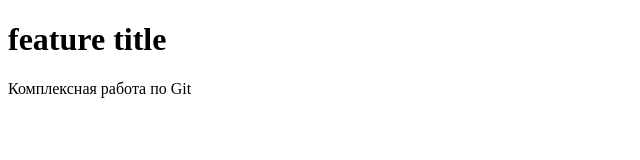
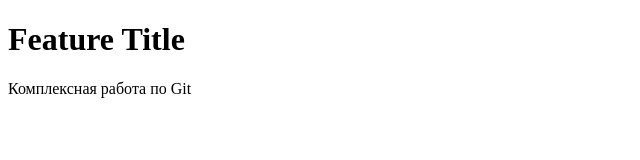
Before and after one commit to ekl-mn0/git-lab-2, a plain HTML site: page index.html in a window 1280 px wide. Shown: the whole page, without its empty margins (0-640 px from the left). Drawn offline with Linux system fonts and the light colour scheme.

Commit message:
Changes title in feature branch

```diff
--- a/index.html
+++ b/index.html
@@ -6,7 +6,7 @@
     <title>Git Lab 2</title>
 </head>
 <body>
-    <h1>feature title</h1>
+    <h1>Feature Title</h1>
     <p>Комплексная работа по Git</p>
 </body>
 </html>
```
